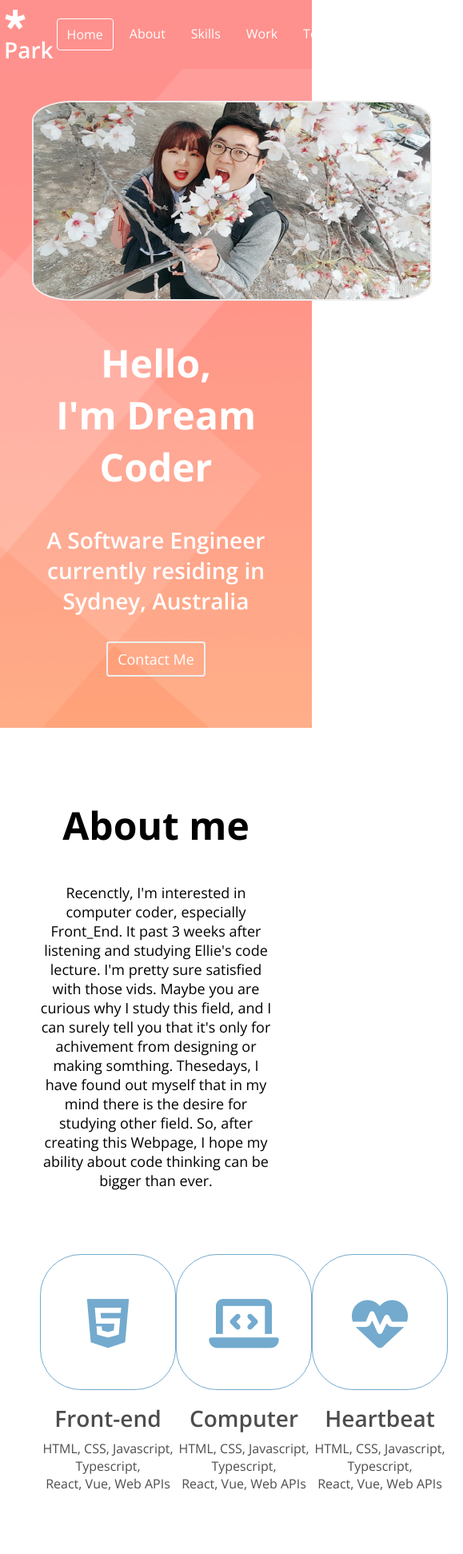
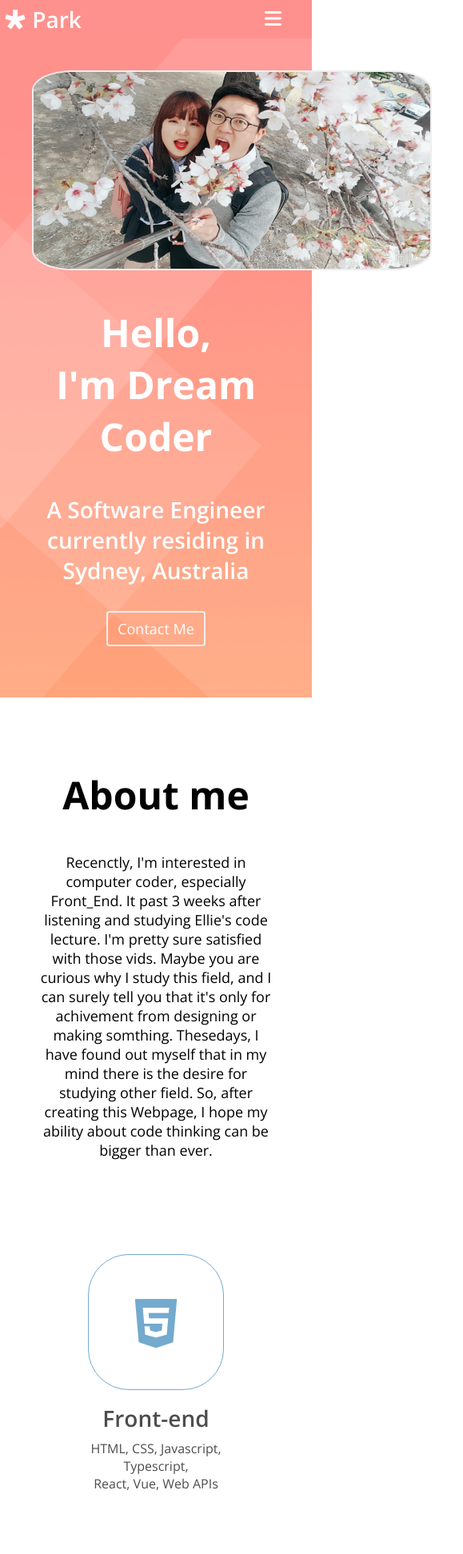
Before and after one commit to yh8852/portfolio, a plain HTML site: page index.html in a window 390 px wide. Shown: the top 1943 px of the page at 80% size, 579 px wide, since content can reach past the window. Drawn offline with nearby package versions, Linux system fonts and the light colour scheme.

Commit message:
CSS Responsive Web

```diff
--- a/index.html
+++ b/index.html
@@ -30,6 +30,13 @@
     <li class="navbar__menu__item">Testimonials</li>
     <li class="navbar__menu__item">Contact</li>
   </ul>
+
+<!-- Toggle Button -->
+  <button class="navbar__toggle-btn">
+    <i class="fas fa-bars"></i>
+
+  </button>
+
 </nav>
 <!-- Home -->
 <section id="home">
--- a/style.css
+++ b/style.css
@@ -98,8 +98,8 @@ p {
   align-items: center;
   color: var(--color-white);
   padding: 5px;
-  position: sticky;
-  top: 0;
+  /* position: sticky; */
+  /* top: 0; */
 }
 
 .navbar__menu {
@@ -124,6 +124,15 @@ p {
 
 .navbar__menu__item:hover {
   background-color: var(--color-dark-pink);
+}
+
+.navbar__toggle-btn {
+  position: absolute;
+  top: 5px;
+  right: 32px;
+  font-size: 24px;
+  color: var(--color-white);
+  display: none;
 }
 
 /* Home */
@@ -448,3 +457,43 @@ p {
   color: var(--color-dark-pink);
   transition: all var(--animation-duration) ease-in;
 }
+
+/* For Below 768px screen width */
+@media screen and (max-width: 768px) {
+  .navbar__toggle-btn {
+    display: block;
+  }
+
+  #navbar {
+    flex-direction: column;
+    align-items: flex-start;
+  }
+
+  .navbar__menu {
+    flex-direction: column;
+    text-align: center;
+    width: 100%;
+    display: none;
+  }
+
+  .about__majors {
+    flex-direction: column;
+  }
+
+  .major {
+    margin: 38px;
+  }
+
+  .skillset {
+    flex-direction: column;
+  }
+
+  .project {
+    flex-grow: 1;
+  }
+
+  .testimonial__avatar {
+    width: 80px;
+    height: 80px;
+  }
+}
```
